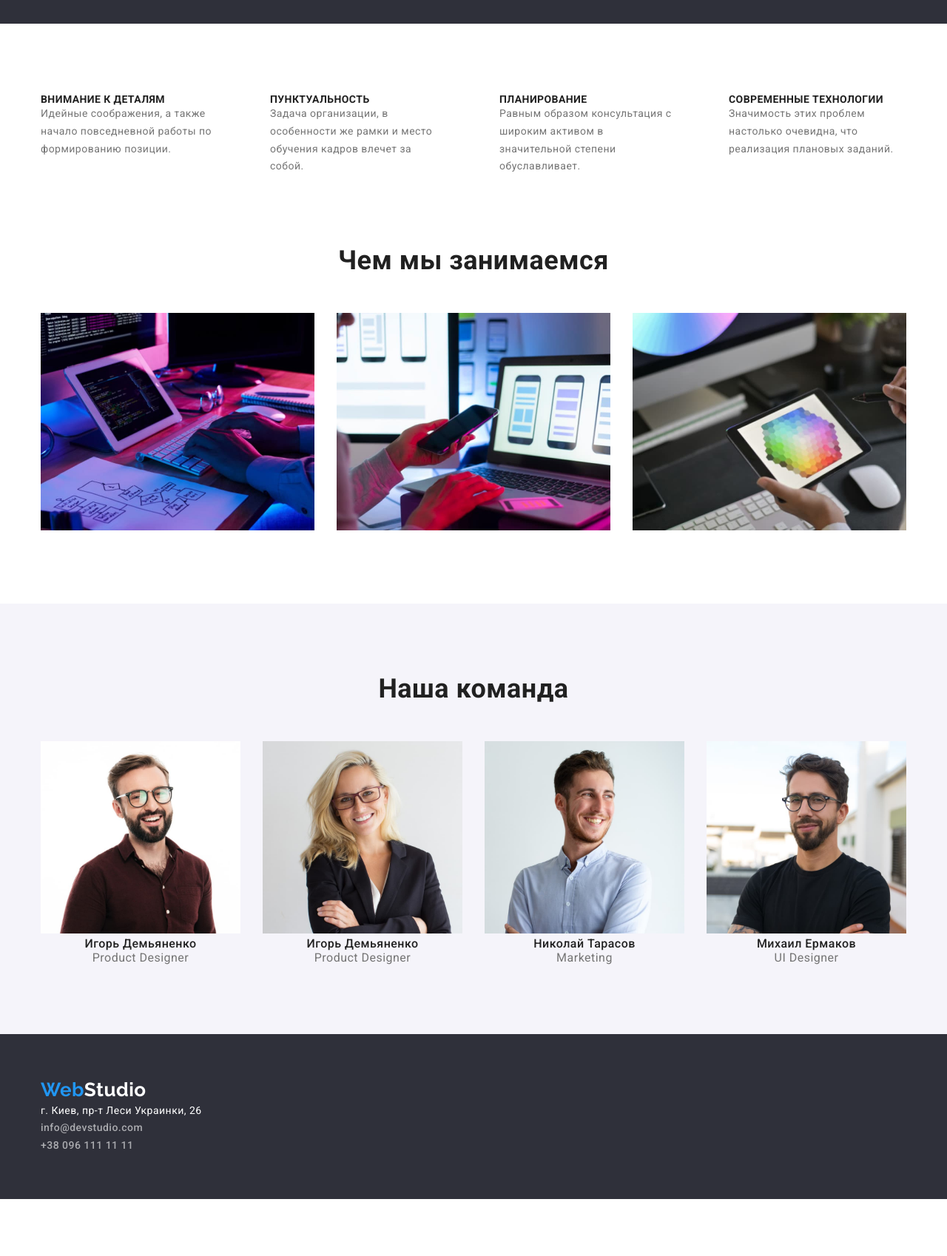
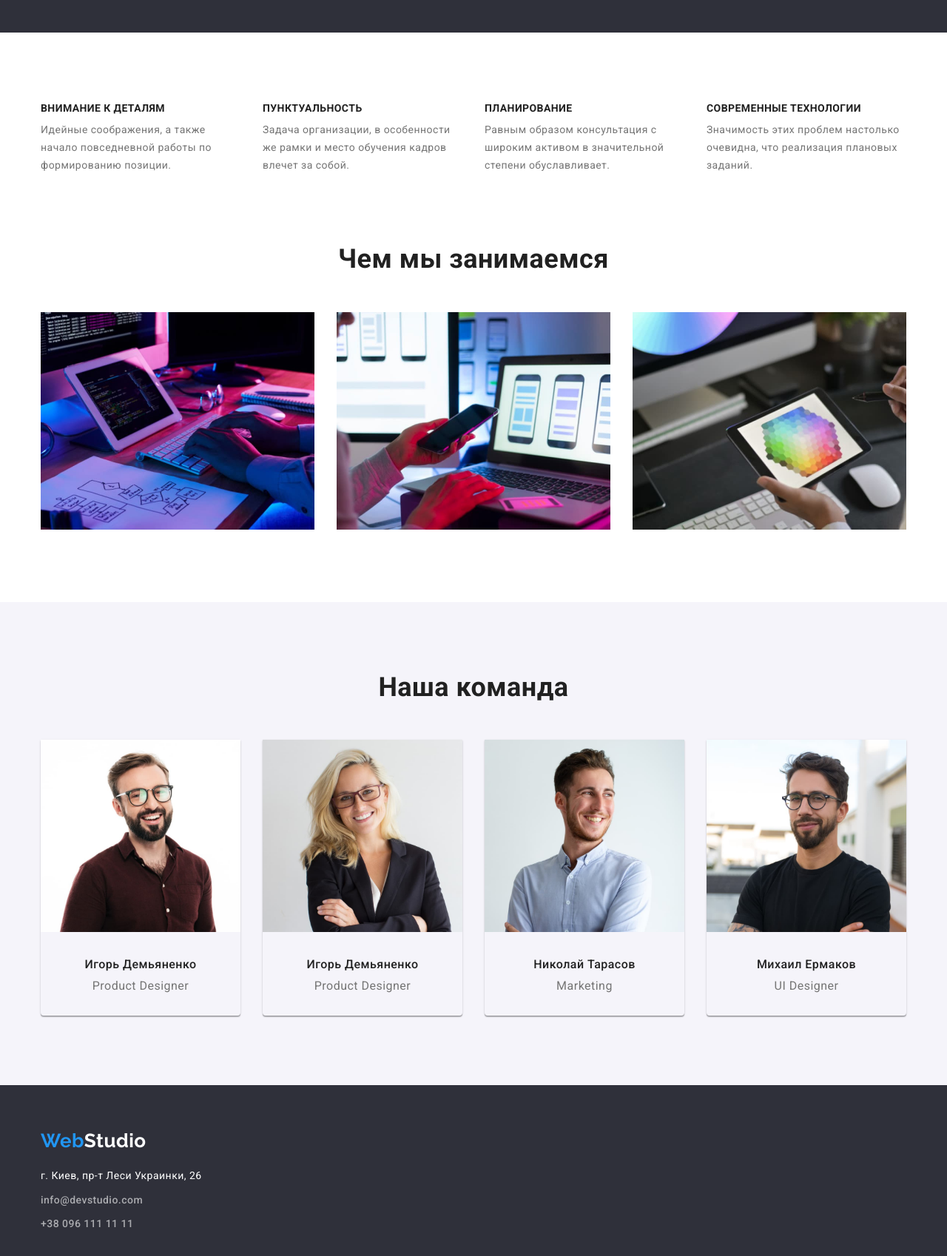
Before and after one commit to Vladyslav-Kostenko/goit-markup-hw-03, a plain HTML site: page index.html in a window 1280 px wide. Shown: the part 660-2358 px from the top of the page at 74% size. Before the commit the page ends 2281 px from the top, so only its background shows below. Drawn offline with nearby package versions, Linux system fonts and the light colour scheme.

Commit message:
edit 2 to mentors check

```diff
--- a/index.html
+++ b/index.html
@@ -33,7 +33,7 @@
         <!--Основная идея-->
         <section class="idea">
             <div class="container">
-                <h1 class="tagline">Эффективные решения для<br>вашего бизнеса</h1>
+                <h1 class="tagline">Эффективные решения<br>для вашего бизнеса</h1>
                 <button class="order-button" type="button">Заказать услугу</button>
             </div>
         </section>
@@ -90,23 +90,31 @@
                 <ul class="team-list">
                     <li class="item">
                         <img src="images/main/card-1.jpg" alt="photo Product Designer" width="270">
+                        <div class="description">
                             <p class="name">Игорь Демьяненко</p>
                             <p class="position">Product Designer</p>
+                        </div>
                     </li>
                     <li class="item">
                         <img src="images/main/card-2.jpg" alt="photo Product Designer" width="270">
+                        <div class="description">
                             <p class="name">Игорь Демьяненко</p>
                             <p class="position">Product Designer</p>
+                        </div>
                     </li>
                     <li class="item">
                         <img src="images/main/card-3.jpg" alt="photo Marketing" width="270">
+                        <div class="description">
                             <p class="name">Николай Тарасов</p>
                             <p class="position">Marketing</p>
+                        </div>
                     </li>
                     <li class="item">
                         <img src="images/main/card-4.jpg" alt="photo UI Designer" width="270">
+                        <div class="description">
                             <p class="name">Михаил Ермаков</p>
                             <p class="position">UI Designer</p>
+                        </div>
                     </li>
                 </ul>
             </div>
@@ -117,11 +125,17 @@
             <a href="./index.html" class="logo">
                 <span class="name-part-1">Web</span><span class="name-part-2">Studio</span>
             </a>
-            <div class="company-info">
+            <ul class="company-info">
+                <li class="item">
                     <address>г. Киев, пр-т Леси Украинки, 26</address>
+                </li>
+                <li class="item">
                     <a href="mailto:info@devstudio.com" class="mail">info@devstudio.com</a>
+                </li>
+                <li class="item">
                     <a href="tel:+380961111111" class="tel">+38 096 111 11 11</a>
-            </div>
+                </li>
+            </ul>
         </div>
     </footer>
 </body>
--- a/styles/styles.css
+++ b/styles/styles.css
@@ -77,7 +77,6 @@ body {
 .header-container {
     display: flex;
     align-items: center;
-    border: 1px solid var(--first-stroke-color);
 }
 
 header {
@@ -87,14 +86,21 @@ header {
     letter-spacing: 0.02em;
 }
 
+.portfolio header {
+    border: 1px solid var(--first-stroke-color);
+}
+
 .logo {
     font-family: 'Raleway';
     font-weight: 700;
     font-size: 26px;
     line-height: 1.2;
-    margin-right: 90px;
+}
+
+header .logo {
     padding-bottom: 25px;
     padding-top: 25px;
+    margin-right: 90px;
 }
 
 header .name-part-2 {
@@ -156,7 +162,6 @@ header .mail {
 .idea {
     padding-top: 200px;
     padding-bottom: 200px;
-    margin-bottom: 94px;
     text-align: center;
     background-color: var(--secondary-page-color);
     color: var(--secondary-text-color);
@@ -171,6 +176,9 @@ header .mail {
 }
 
 .order-button {
+    padding: 10px 32px;
+    border-radius: 5px;
+    border: 0;
     background-color: var(--accent-color);
     color: var(--secondary-text-color);
     cursor: pointer;
@@ -180,9 +188,13 @@ header .mail {
     letter-spacing: 0.06em
 }
 
-.features,
-.examples {
+.features {
+    padding-top: 94px;
     padding-bottom: 94px;
+}
+
+.features .header {
+    margin-bottom: 10px;
 }
 
 .features-list {
@@ -191,11 +203,11 @@ header .mail {
 }
 
 .features-list > li {
-    width: 240px;
+    width: 270px;
 }
 
 .features-list > li:not(:last-child) {
-    margin-right: 70px;
+    margin-right: 30px;
 }
 
 .features .header {
@@ -210,6 +222,10 @@ header .mail {
     color: var(--additional-text-color);
     font-size: 14px;
     line-height: 1.7;
+}
+
+.examples {
+    padding-bottom: 94px;
 }
 
 .examples .header,
@@ -227,6 +243,11 @@ header .mail {
     justify-content: space-between;
 }
 
+.team-list .item {
+    box-shadow: 0px 1px 3px rgba(0, 0, 0, 0.12), 0px 1px 1px rgba(0, 0, 0, 0.14), 0px 2px 1px rgba(0, 0, 0, 0.2);
+    border-radius: 0px 0px 4px 4px;
+}
+
 .team {
     padding-top: 94px;
     padding-bottom: 94px;
@@ -235,12 +256,18 @@ header .mail {
     line-height: 1.2;
 }
 
+.team .description {
+    padding-top: 30px;
+    padding-bottom: 30px;
+}
+
 .team .name,
 .team .position {
     text-align: center;
 }
 
 .team .name {
+    margin-bottom: 10px;
     font-weight: 500;
 }
 
@@ -256,6 +283,11 @@ footer {
     color: var(--secondary-text-color);
 }
 
+footer .logo {
+    display: block;
+    margin-bottom: 20px;
+}
+
 footer .name-part-2 {
     color: var(--secondary-text-color);
 }
@@ -265,13 +297,17 @@ footer .tel {
     color: rgba(255, 255, 255, 0.6);
 }
 
-.company-info > .tel {
+.company-info .tel {
     display: block;
 }
 
 .company-info {
     font-size: 14px;
     line-height: 1.7;
+}
+
+.company-info > .item:not(:last-child) {
+    margin-bottom: 9px;
 }
 
 address {
@@ -297,7 +333,7 @@ address {
 .filters button {
     background-color: var(--additional-page-color);
     cursor: pointer;
-    font-weight: 700;
+    font-weight: 500;
     font-size: 16px;
     line-height: 1.65;
     letter-spacing: 0.03em;
@@ -331,9 +367,7 @@ address {
 }
 
 .projects-list .text-padding {
-    padding-top: 30px;
-    padding-bottom: 30px;
-    padding-left: 30px;
+    padding: 20px 24px;
 }
 
 .project-name {
```
Lines whose indentation alone changed are shown as unchanged.
